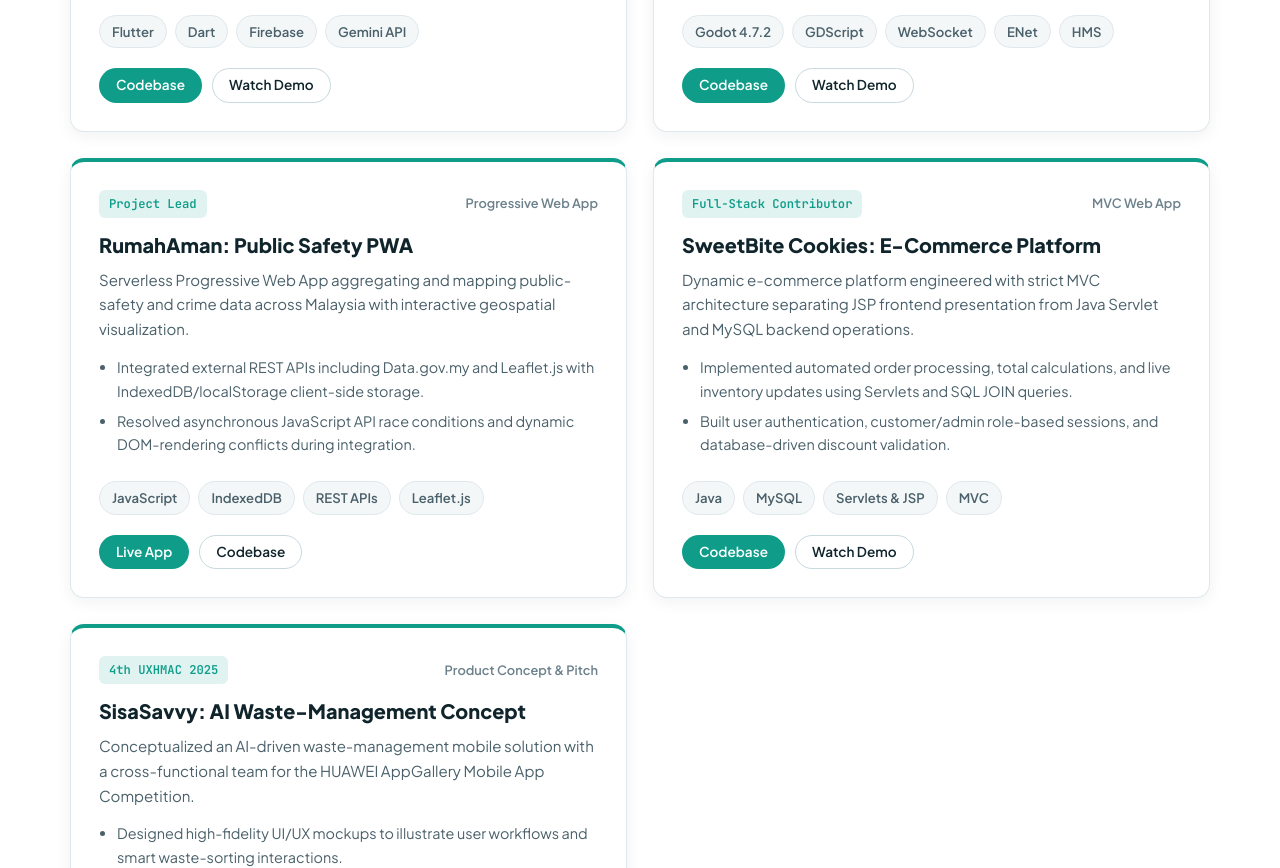
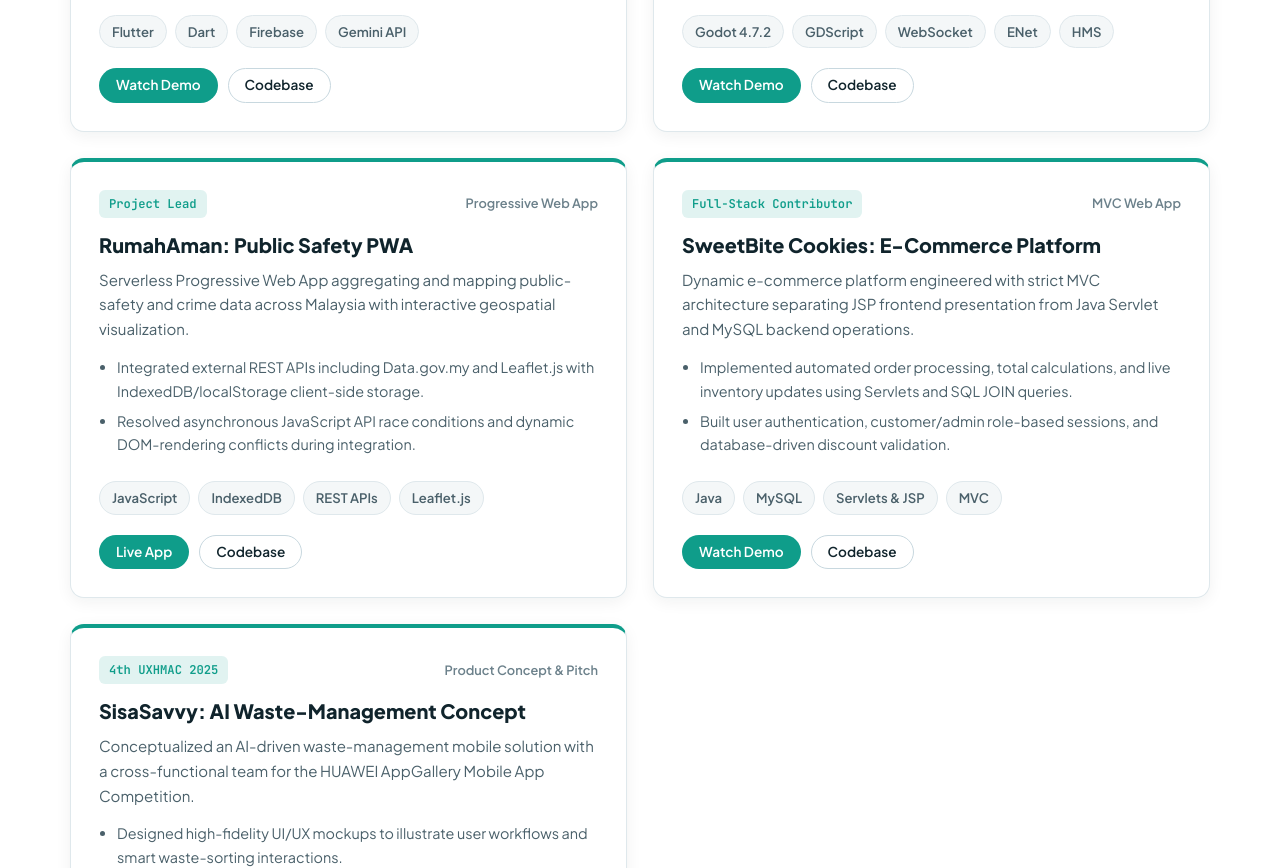
Before and after one commit to NShanthini394/NShanthini394.github.io, a plain HTML site: page index.html in a window 1280 px wide. Shown: the part 3321-4189 px from the top of the page. Drawn offline with Linux system fonts and the light colour scheme.

Commit message:
Update index.html

```diff
--- a/index.html
+++ b/index.html
@@ -336,8 +336,8 @@
                             <span class="tag">Gemini API</span>
                         </div>
                         <div class="project-actions">
-                            <a href="https://github.com/NShanthini394/CSM3114_AskAgain_StudyApp" target="_blank" rel="noopener noreferrer" class="btn btn-primary btn-sm">Codebase</a>
-                            <a href="https://youtube.com/shorts/7fY9IPlBiKs?feature=share" target="_blank" rel="noopener noreferrer" class="btn btn-secondary btn-sm">Watch Demo</a>
+                            <a href="https://youtube.com/shorts/7fY9IPlBiKs?feature=share" target="_blank" rel="noopener noreferrer" class="btn btn-primary btn-sm">Watch Demo</a>
+                            <a href="https://github.com/NShanthini394/CSM3114_AskAgain_StudyApp" target="_blank" rel="noopener noreferrer" class="btn btn-secondary btn-sm">Codebase</a>
                         </div>
                     </article>
 
@@ -363,8 +363,8 @@
                             <span class="tag">HMS</span>
                         </div>
                         <div class="project-actions">
-                                <a href="https://github.com/NShanthini394/Nenek-Kebayan_5th-UXHMAC-2026.git" target="_blank" rel="noopener noreferrer" class="btn btn-primary btn-sm">Codebase</a>
-                                <a href="https://youtu.be/sk310HzuupM" target="_blank" rel="noopener noreferrer" class="btn btn-secondary btn-sm">Watch Demo</a>
+                                <a href="https://youtu.be/sk310HzuupM" target="_blank" rel="noopener noreferrer" class="btn btn-primary btn-sm">Watch Demo</a>
+                                <a href="https://github.com/NShanthini394/Nenek-Kebayan_5th-UXHMAC-2026" target="_blank" rel="noopener noreferrer" class="btn btn-secondary btn-sm">Codebase</a>
                         </div>
                     </article>
 
@@ -415,8 +415,8 @@
                             <span class="tag">MVC</span>
                         </div>
                         <div class="project-actions">
-                                <a href="https://github.com/NShanthini394/CSM3023_Group-2_SweetBite-Cookies-Web-Application" target="_blank" rel="noopener noreferrer" class="btn btn-primary btn-sm">Codebase</a>
-                                <a href="https://youtu.be/9VTBrx66lfI" target="_blank" rel="noopener noreferrer" class="btn btn-secondary btn-sm">Watch Demo</a>
+                                <a href="https://youtu.be/9VTBrx66lfI" target="_blank" rel="noopener noreferrer" class="btn btn-primary btn-sm">Watch Demo</a>
+                                <a href="https://github.com/NShanthini394/CSM3023_Group-2_SweetBite-Cookies-Web-Application" target="_blank" rel="noopener noreferrer" class="btn btn-secondary btn-sm">Codebase</a>
                         </div>
                     </article>
 
```
